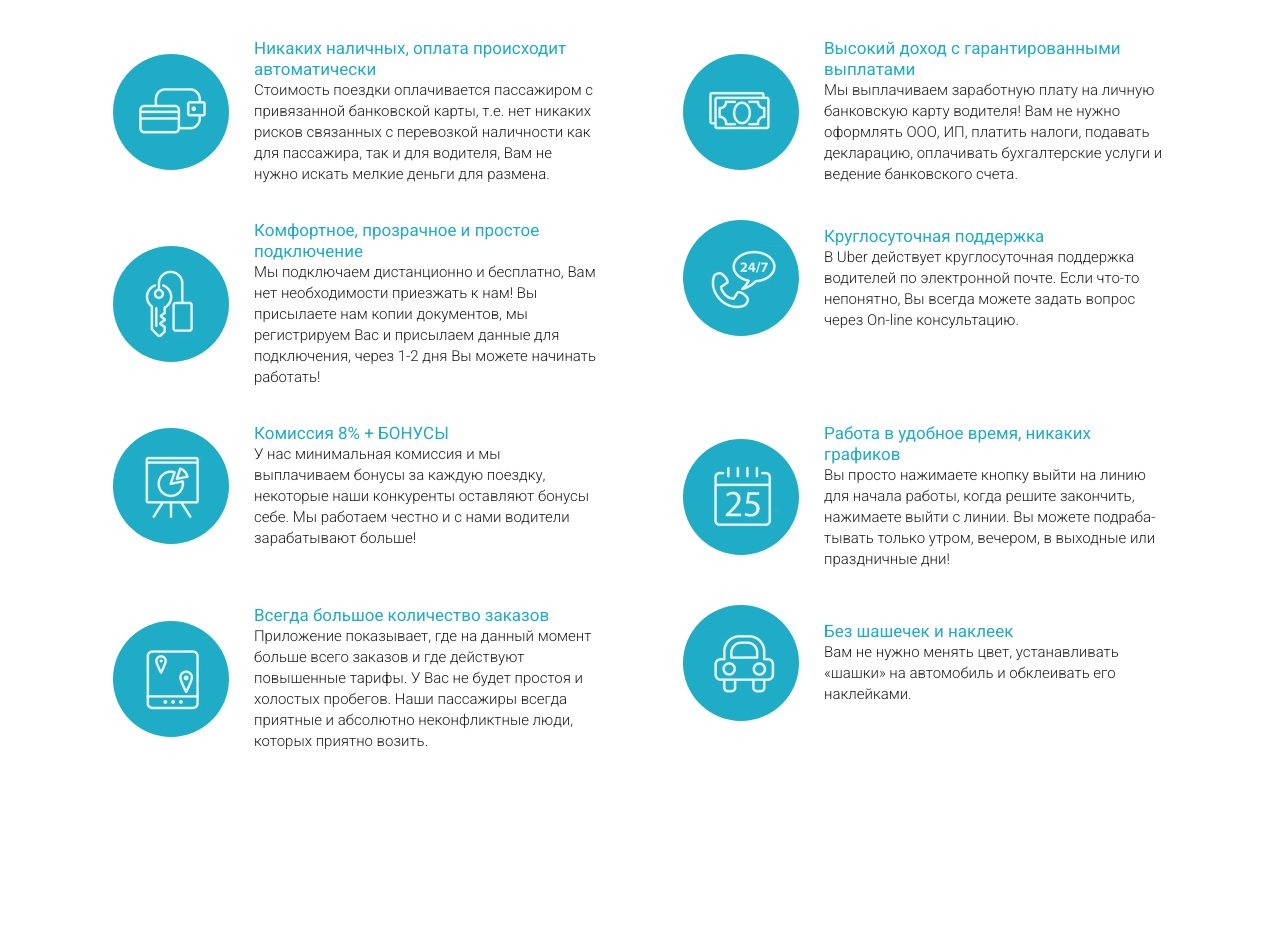
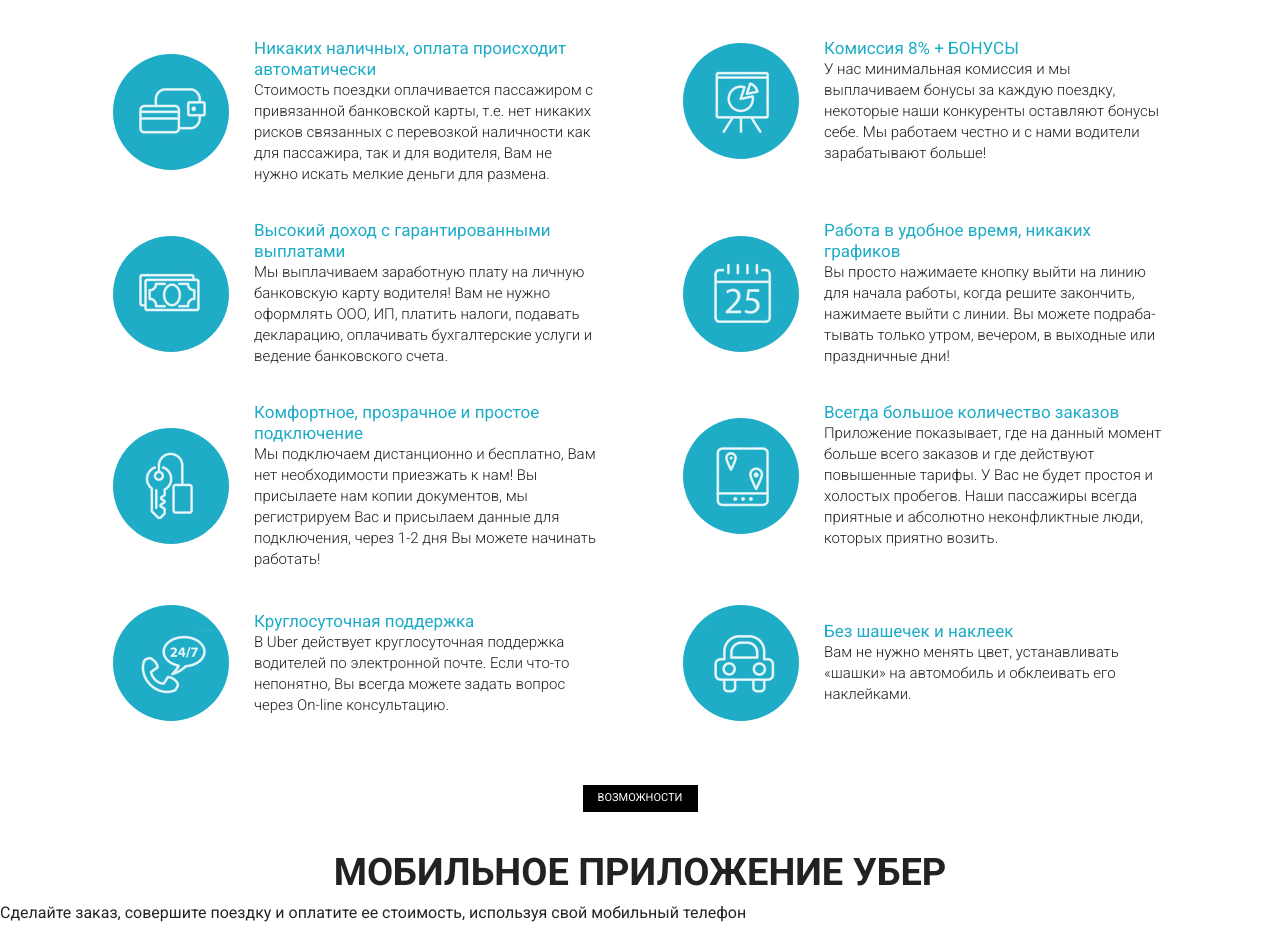
Before and after one commit to KuleshovArtem/educational-project, a plain HTML site: page UBER/src/index.html in a window 1280 px wide. Shown: the part 989-1914 px from the top of the page. Before the commit the page ends 1805 px from the top, so only its background shows below. Drawn offline with Linux system fonts and the light colour scheme.

Commit message:
фиксация ccs

```diff
--- a/UBER/src/index.html
+++ b/UBER/src/index.html
@@ -62,8 +62,8 @@
     </section>
     <section class="reasons">
         <div class="container">
-            <div class="reasons_subheader">преимущества</div>
-            <h2 class="reasons_header">8 причин начать работать с нами</h2>
+            <div class="label">преимущества</div>
+            <h2 class="title">8 причин начать работать с нами</h2>
             <div class="row">
                 <div class="col-md-6">
                     <div class="reasons_item">
@@ -79,44 +79,22 @@
                 <div class="col-md-6">
                     <div class="reasons_item">
                         <div class="reasons_img">
-                            <img src="icons/second_screen-reasons/cash.png" alt="cash">
+                            <img src="icons/second_screen-reasons/chart.png" alt="chart">
                         </div>
                         <div class="reasons_descr">
-                            <div class="reasons_title">Высокий доход с гарантированными выплатами</div>
-                            <div class="reasons_text">Мы выплачиваем заработную плату на личную банковскую карту водителя! Вам не нужно оформлять ООО, ИП, платить налоги, подавать декларацию, оплачивать бухгалтерские услуги и ведение банковского счета.</div>
+                            <div class="reasons_title">Комиссия 8% + БОНУСЫ</div>
+                            <div class="reasons_text">У нас минимальная комиссия и мы выплачиваем бонусы за каждую поездку, некоторые наши конкуренты оставляют бонусы себе. Мы работаем честно и с нами водители зарабатывают больше!</div>
                         </div>
                     </div>
                 </div>
                 <div class="col-md-6">
                     <div class="reasons_item">
                         <div class="reasons_img">
-                            <img src="icons/second_screen-reasons/key.png" alt="key">
+                            <img src="icons/second_screen-reasons/cash.png" alt="cash">
                         </div>
                         <div class="reasons_descr">
-                            <div class="reasons_title">Комфортное, прозрачное и простое подключение</div>
-                            <div class="reasons_text">Мы подключаем дистанционно и бесплатно, Вам нет необходимости приезжать к нам! Вы присылаете нам копии документов, мы регистрируем Вас и присылаем данные для подключения, через 1-2 дня Вы можете начинать работать!</div>
-                        </div>
-                    </div>
-                </div>
-                <div class="col-md-6">
-                    <div class="reasons_item">
-                        <div class="reasons_img">
-                            <img src="icons/second_screen-reasons/call.png" alt="call">
-                        </div>
-                        <div class="reasons_descr">
-                            <div class="reasons_title">Круглосуточная поддержка</div>
-                            <div class="reasons_text">В Uber действует круглосуточная поддержка водителей по электронной почте. Если что-то непонятно, Вы всегда можете задать вопрос через On-line консультацию.</div>
-                        </div>
-                    </div>
-                </div>
-                <div class="col-md-6">
-                    <div class="reasons_item">
-                        <div class="reasons_img">
-                            <img src="icons/second_screen-reasons/chart.png" alt="chart">
-                        </div>
-                        <div class="reasons_descr">
-                            <div class="reasons_title">Комиссия 8% + БОНУСЫ</div>
-                            <div class="reasons_text">У нас минимальная комиссия и мы выплачиваем бонусы за каждую поездку, некоторые наши конкуренты оставляют бонусы себе. Мы работаем честно и с нами водители зарабатывают больше!</div>
+                            <div class="reasons_title">Высокий доход с гарантированными выплатами</div>
+                            <div class="reasons_text">Мы выплачиваем заработную плату на личную банковскую карту водителя! Вам не нужно оформлять ООО, ИП, платить налоги, подавать декларацию, оплачивать бухгалтерские услуги и ведение банковского счета.</div>
                         </div>
                     </div>
                 </div>
@@ -135,11 +113,33 @@
                 <div class="col-md-6">
                     <div class="reasons_item">
                         <div class="reasons_img">
+                            <img src="icons/second_screen-reasons/key.png" alt="key">
+                        </div>
+                        <div class="reasons_descr">
+                            <div class="reasons_title">Комфортное, прозрачное и простое подключение</div>
+                            <div class="reasons_text">Мы подключаем дистанционно и бесплатно, Вам нет необходимости приезжать к нам! Вы присылаете нам копии документов, мы регистрируем Вас и присылаем данные для подключения, через 1-2 дня Вы можете начинать работать!</div>
+                        </div>
+                    </div>
+                </div>
+                <div class="col-md-6">
+                    <div class="reasons_item">
+                        <div class="reasons_img">
                             <img src="icons/second_screen-reasons/map.png" alt="map">
                         </div>
                         <div class="reasons_descr">
                             <div class="reasons_title">Всегда большое количество заказов</div>
                             <div class="reasons_text">Приложение показывает, где на данный момент больше всего заказов и где действуют повышенные тарифы. У Вас не будет простоя и холостых пробегов. Наши пассажиры всегда приятные и абсолютно неконфликтные люди, которых приятно возить.</div>
+                        </div>
+                    </div>
+                </div>
+                <div class="col-md-6">
+                    <div class="reasons_item">
+                        <div class="reasons_img">
+                            <img src="icons/second_screen-reasons/call.png" alt="call">
+                        </div>
+                        <div class="reasons_descr">
+                            <div class="reasons_title">Круглосуточная поддержка</div>
+                            <div class="reasons_text">В Uber действует круглосуточная поддержка водителей по электронной почте. Если что-то непонятно, Вы всегда можете задать вопрос через On-line консультацию.</div>
                         </div>
                     </div>
                 </div>
@@ -157,7 +157,14 @@
             </div>
         </div>
     </section>
+    <section class="mobile">
+        <div class="continer">
+            <div class="label">возможности</div>
+            <div class="title">мобильное приложение убер</div>
+            <div class="subtitle">Сделайте заказ, совершите поездку и оплатите ее стоимость, используя свой мобильный телефон</div>
 
+        </div>
+    </section>
 
 </body>
 </html>
```
Also changed, not shown: UBER/css/style.css (added), UBER/src/css/style.css, UBER/src/img/mobile_bg.jpg (added), UBER/src/sass/style.sass (added), 2 other files.
